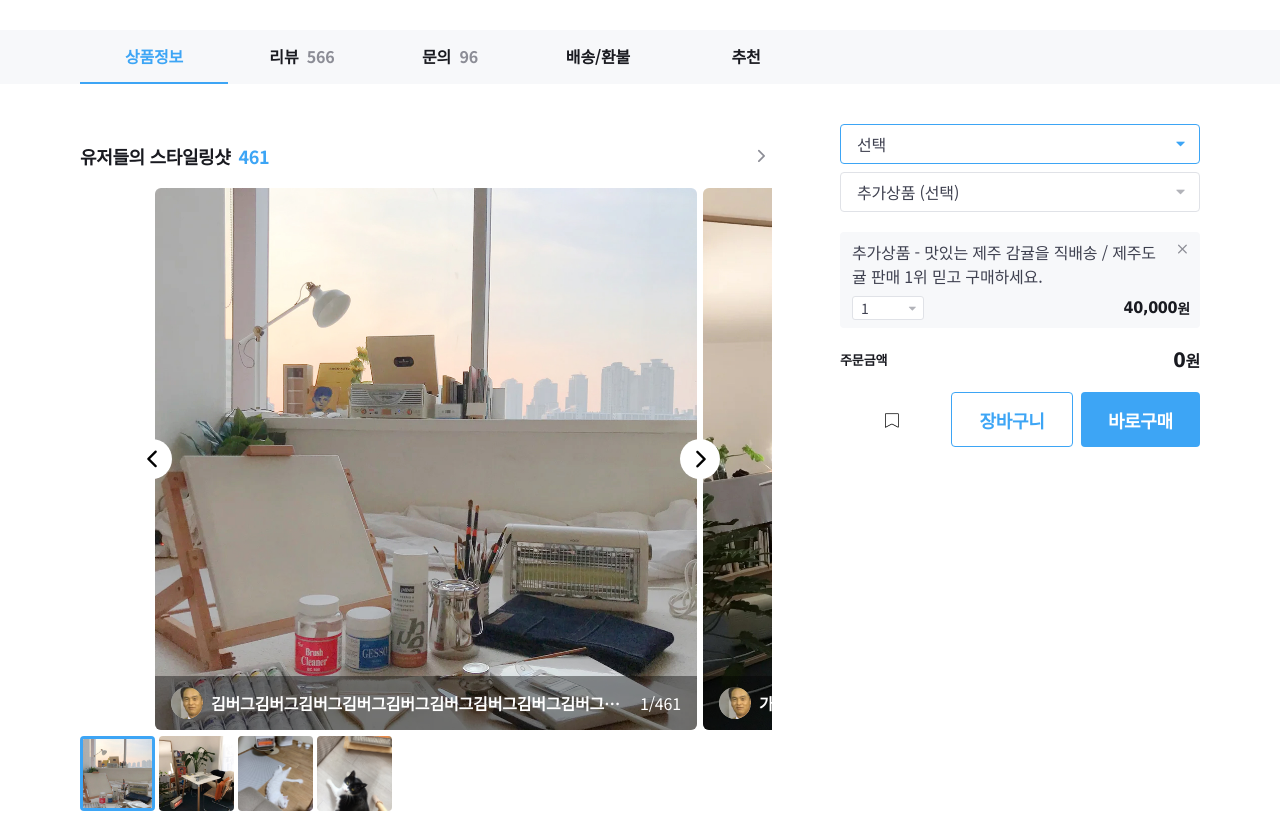
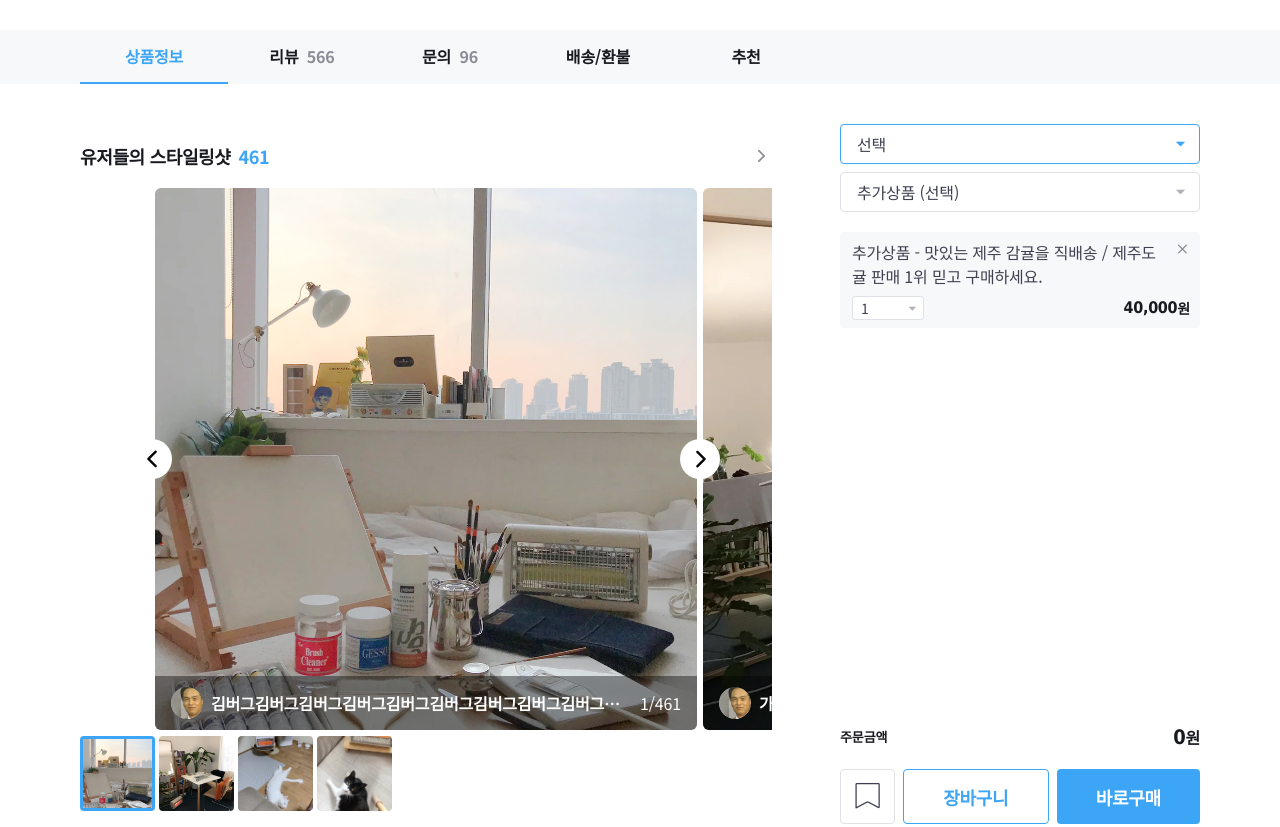
Before and after one commit to kimyerimweb/tomorrow-house, a website built with webpack: page index.html in a window 1280 px wide. Shown: the part 900-1727 px from the top of the page. Built offline with nearby package versions, Linux system fonts and the light colour scheme; files whose address does not match are found by name.

Commit message:
🚧 Style floating order form

```diff
--- /dev/null
+++ b/styles/layouts/_floating-order-form.scss
@@ -0,0 +1,54 @@
+.floating-order-form {
+  @include flexbox(start, start);
+  flex-direction: column;
+  height: 700px; //temp
+  > * {
+    width: 100%;
+  }
+
+  .order-inputs,
+  .order-summary,
+  .button-group {
+    flex-grow: 0;
+    flex-shrink: 0;
+  }
+
+  .order-checkout {
+    flex-grow: 1;
+    overflow: auto;
+
+    &::-webkit-scrollbar {
+      display: none;
+    }
+  }
+
+  .button-group {
+    button {
+      flex-basis: auto;
+    }
+
+    .bookmark-button {
+      width: 55px;
+      border-radius: 4px;
+      border: 1px solid $border;
+      flex-shrink: 0;
+      flex-grow: 0;
+      transition: background-color 200ms ease-in-out;
+
+      &.is-active {
+        i {
+          color: $blue;
+        }
+      }
+
+      &:hover {
+        background-color: $background;
+      }
+
+      i {
+        font-size: 32px;
+        color: $primary;
+      }
+    }
+  }
+}
--- a/styles/main.scss
+++ b/styles/main.scss
@@ -65,3 +65,4 @@
 @import './layouts/product-tab';
 @import './layouts/order-cta';
 @import './layouts/order-form-modal';
+@import './layouts/floating-order-form';
```
